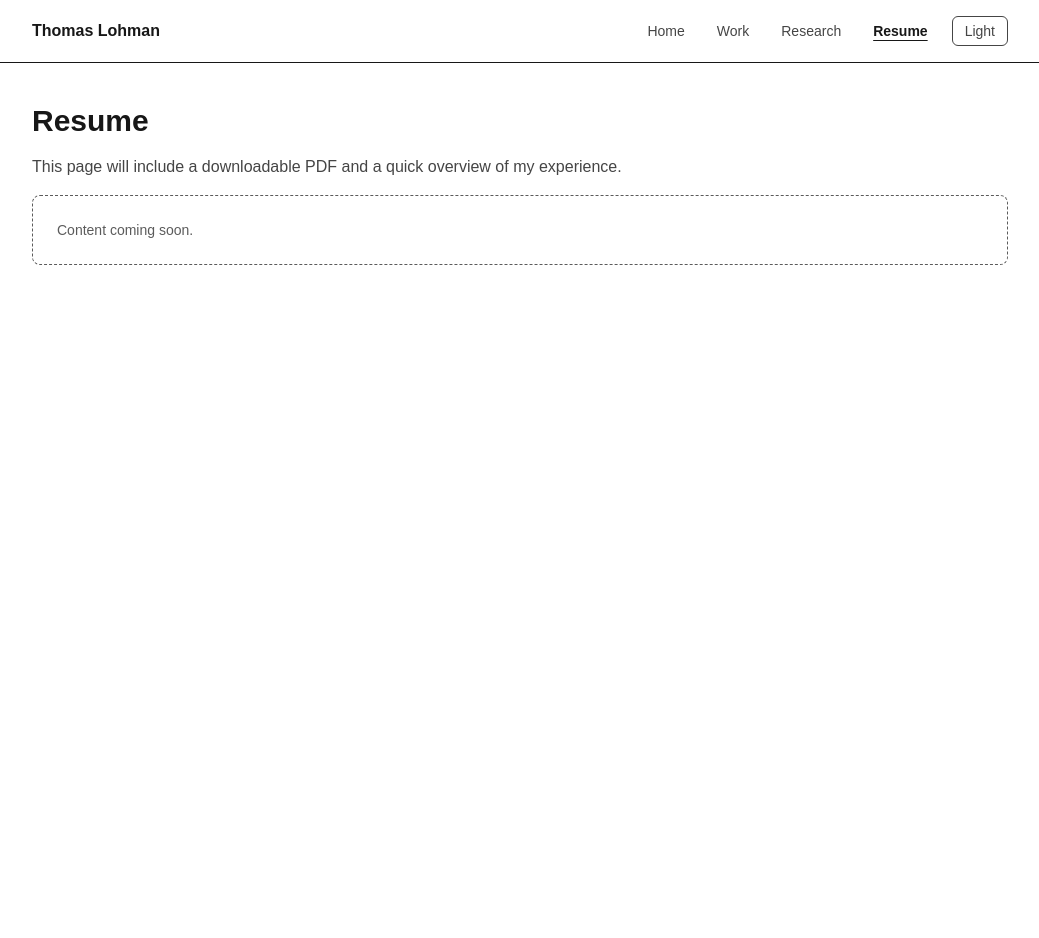
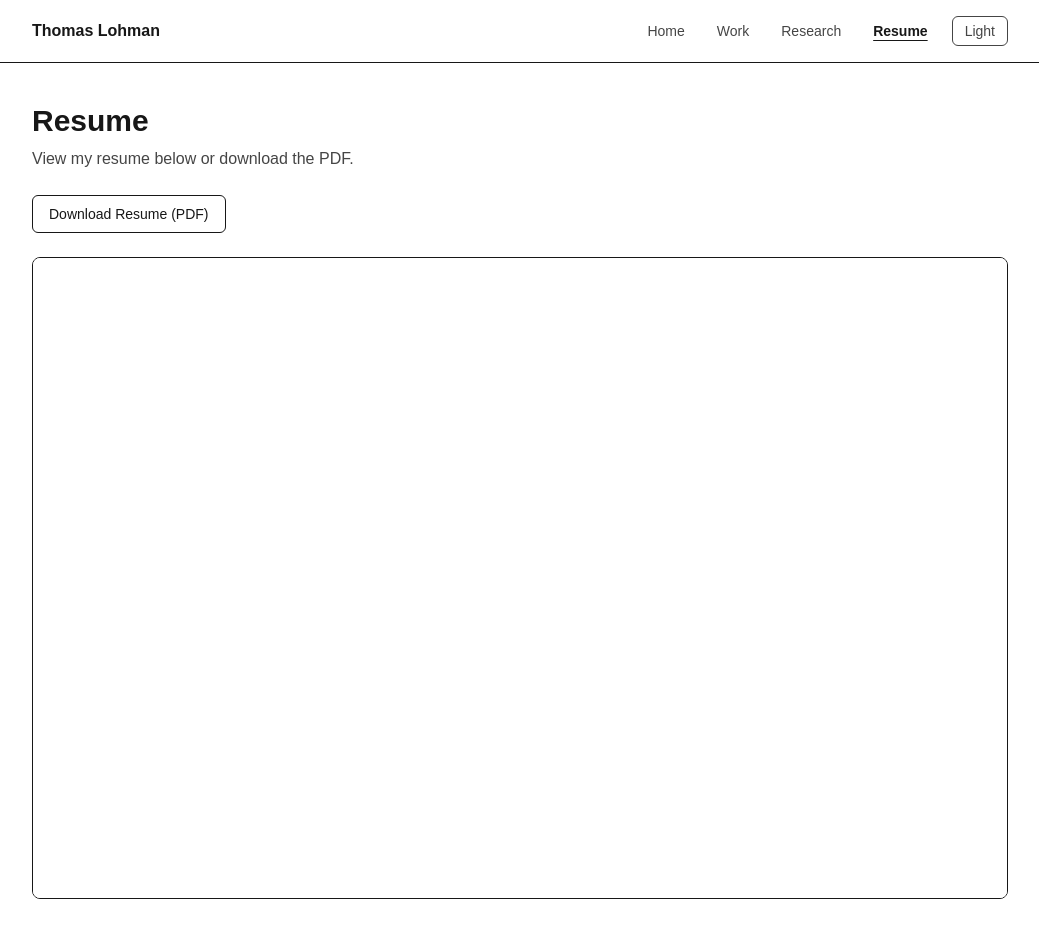
Before and after one commit to Thomas-Lohman/Personal-Website, a Next.js app: page /resume in a window 1280 px wide. Shown: the whole page, without its empty margins (120-1159 px from the left). Before the commit the page ends 800 px from the top, so only its background shows below. Built offline with nearby package versions, Linux system fonts and the light colour scheme.

Commit message:
Updating resume page to have inline resume and download feature

```diff
--- a/app/resume/page.tsx
+++ b/app/resume/page.tsx
@@ -1,14 +1,31 @@
 export default function ResumePage() {
   return (
-    <section className="space-y-4">
-      <h1 className="text-3xl font-bold">Resume</h1>
+    <section className="space-y-6">
+      <header className="space-y-2">
+        <h1 className="text-3xl font-bold">Resume</h1>
+        <p className="opacity-80 max-w-2xl">
+          View my resume below or download the PDF.
+        </p>
+      </header>
 
-      <p className="opacity-80">
-        This page will include a downloadable PDF and a quick overview of my experience.
-      </p>
+      {/* Download button (forces filename) */}
+      <div>
+        <a
+          href="/resume.pdf"
+          download="Thomas_Lohman_Resume.pdf"
+          className="inline-flex items-center rounded-md border px-4 py-2 text-sm font-medium hover:bg-foreground/10"
+        >
+          Download Resume (PDF)
+        </a>
+      </div>
 
-      <div className="rounded-lg border border-dashed p-6 text-sm opacity-70">
-        Content coming soon.
+      {/* Inline PDF embed */}
+      <div className="w-full overflow-hidden rounded-lg border">
+        <iframe
+          src="/resume.pdf"
+          title="Thomas Lohman Resume"
+          className="h-[80vh] w-full"
+        />
       </div>
     </section>
   );
```
Also changed, not shown: 1 other file (tests, documents, lock files or other folders).
